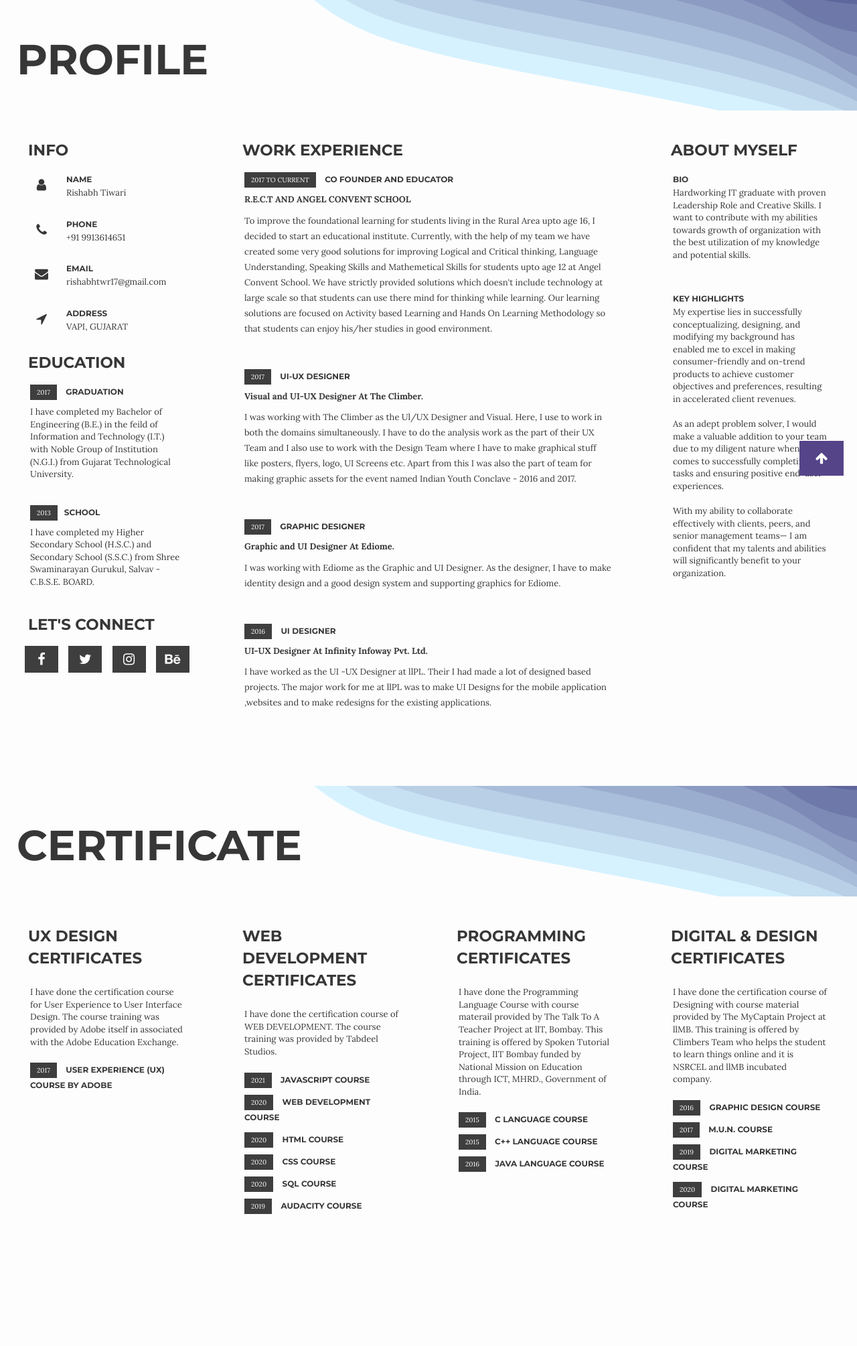
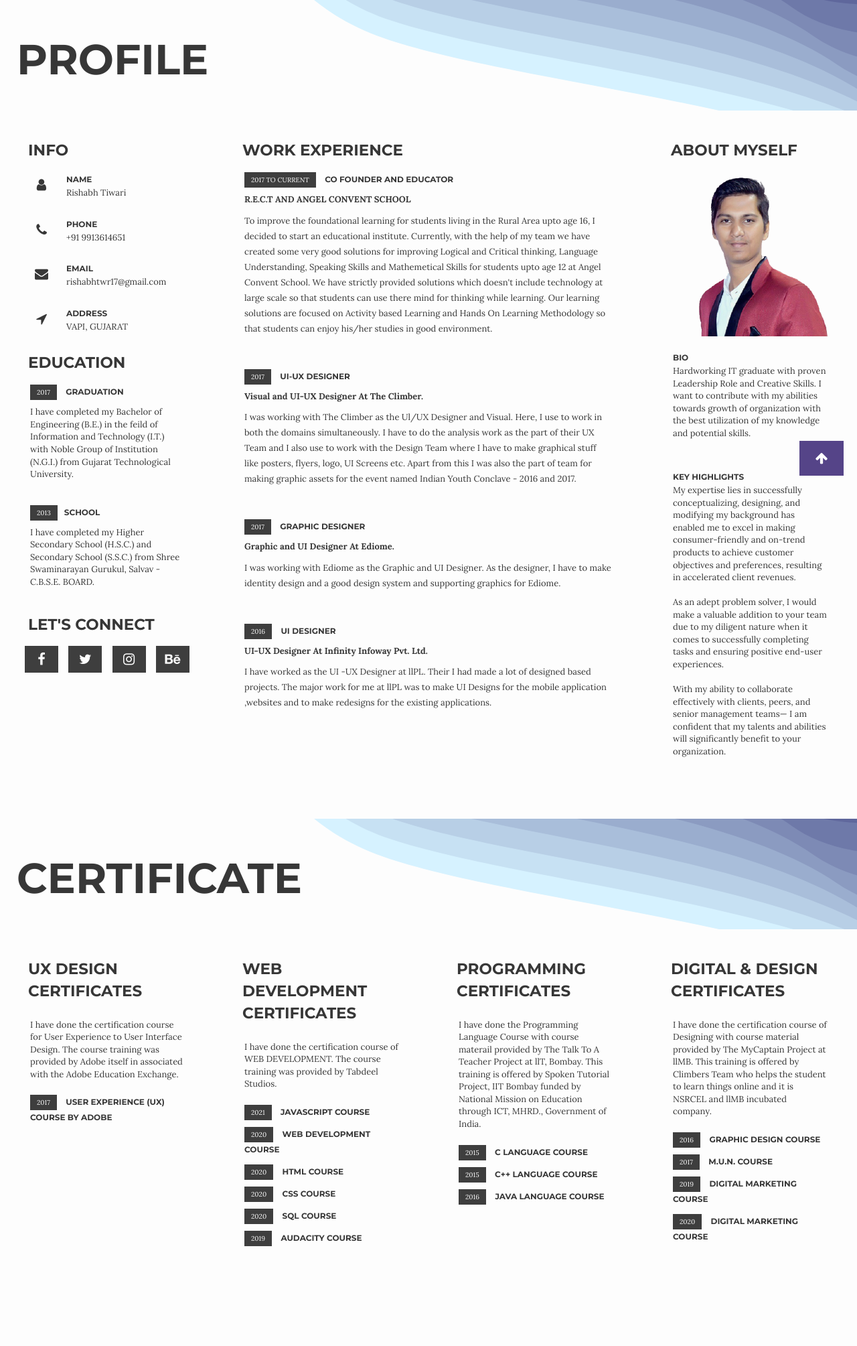
Before and after one commit to Rishabhtwr17/rishabhtiwari, a PHP site: page / in a window 1280 px wide. Shown: the part 70-2079 px from the top of the page at 67% size. Before the commit the page ends 1882 px from the top, so only its background shows below. Run offline with PHP 8.4, Linux system fonts and the light colour scheme; some libraries are stand-ins or nearby versions.

Commit message:
profile photo added

```diff
--- a/css/resume.css
+++ b/css/resume.css
@@ -262,6 +262,9 @@ span.info-date {
     padding: 10px 0px;
 }
 
+.info-group img {
+    width: 100%;
+}
 .Certificatelable{
  margin: 10px 0px;
 }
--- a/index.html
+++ b/index.html
@@ -149,7 +149,9 @@
   <div class="col-xs-12 col-sm-12 col-md-3 col-lg-3 col-lg-push-6  sidebar">
 
                         <h5>ABOUT MYSELF</h5>
-
+                     <div class="info-group">
+                               <img alt="profile photo" src="image/rishabh.png">
+                            </div>
                         <div class="info-group">
                                <div class="info-details">
                                         <div class="lable"><span class="info-title"> BIO</span></div>
```
Also changed, not shown: image/rishabh.png (added).
